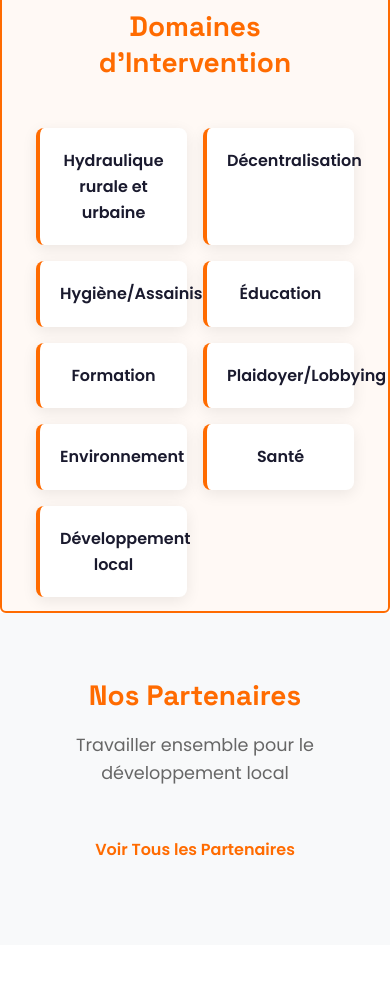
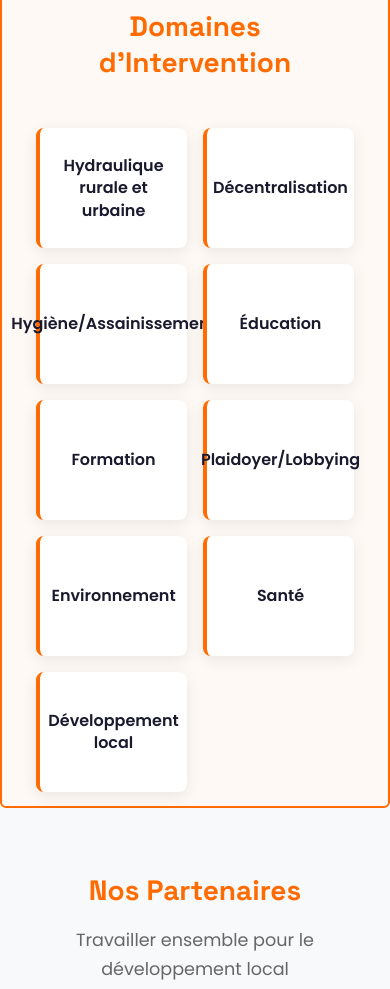
Before and after one commit to Imadel1/Imadel, a React (Vite) app: page / in a window 390 px wide. Shown: the part 5481-6470 px from the top of the page. Built offline with nearby package versions, Linux system fonts and the light colour scheme; no server answers; a web font is replaced by a local one.

Commit message:
Equalize areas card heights on home for mobile

```diff
--- a/src/pages/Home.css
+++ b/src/pages/Home.css
@@ -415,6 +415,11 @@
   transition: transform 0.2s ease, box-shadow 0.2s ease, background 0.2s ease, color 0.2s ease;
   border-left: 4px solid var(--primary, #FF6B00);
   cursor: pointer;
+  display: flex;
+  align-items: center;
+  justify-content: center;
+  min-height: 120px;
+  line-height: 1.4;
 }
 
 .area-item:hover {
```
